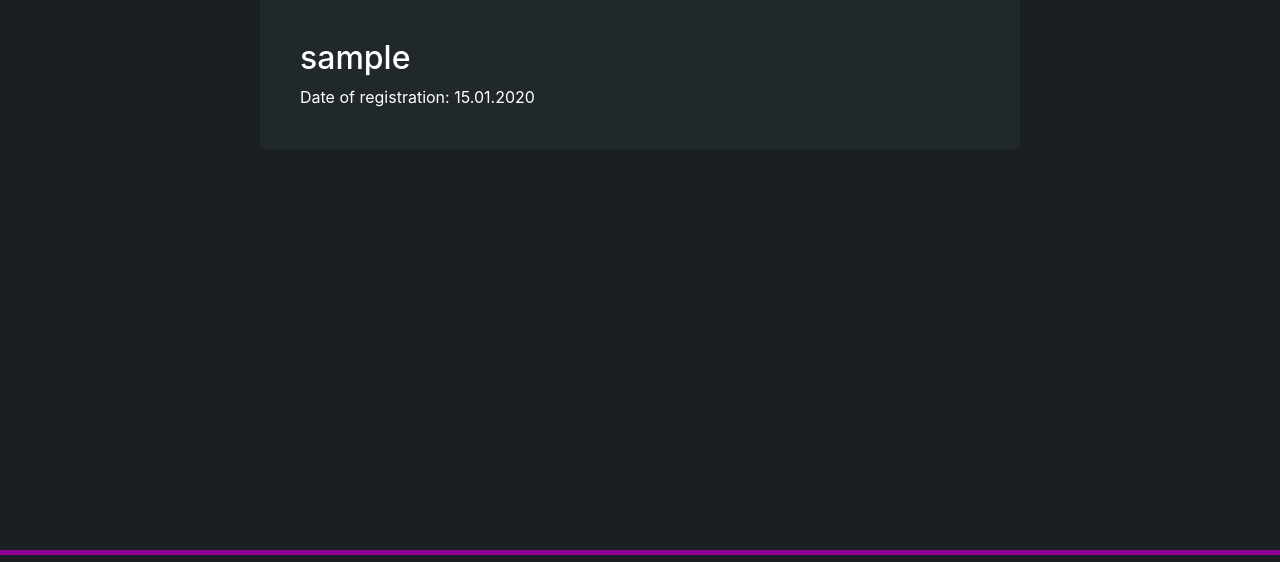
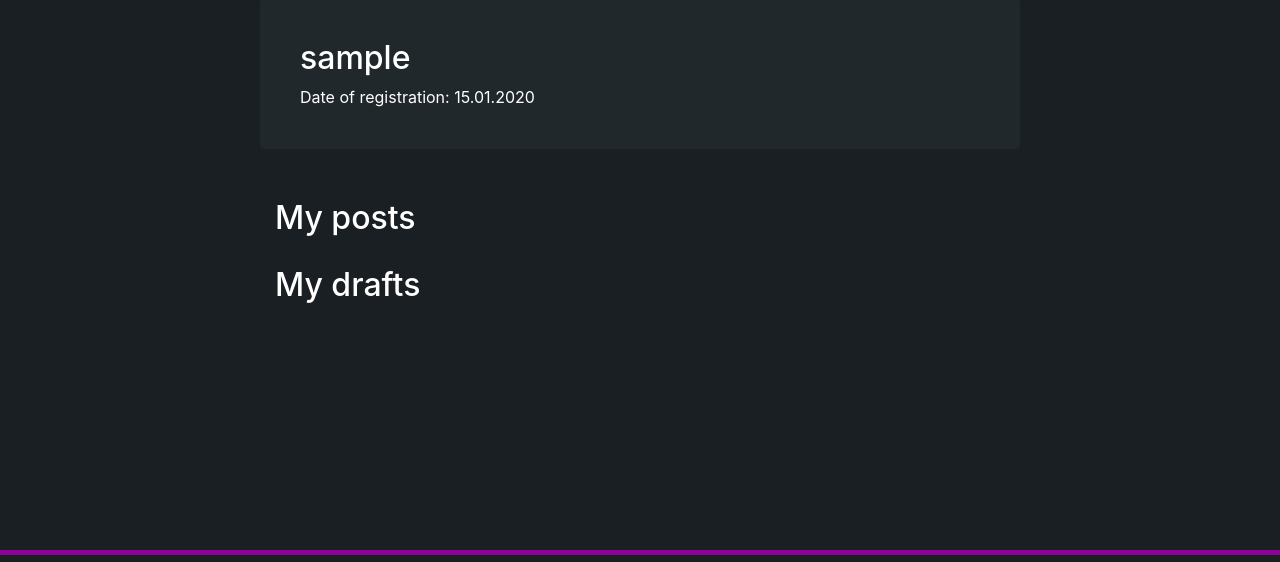
Before and after one commit to OsnovaDT/Blog, a Django app: page /user/1/ in a window 1280 px wide. Shown: the part 181-743 px from the top of the page. Run offline with Django 3.2, Linux system fonts and the light colour scheme; tables that the repository leaves empty hold one stand-in row (values such as "Sample post"); some libraries are stand-ins or nearby versions.

Commit message:
Add posts for user page

```diff
--- a/static/styles/styles.css
+++ b/static/styles/styles.css
@@ -197,4 +197,8 @@ footer {
   padding: 20px;
 }
 
+.user_post_title {
+  padding: 10px 40px;
+}
+
 /*# sourceMappingURL=styles.css.map */
--- a/static/styles/styles.scss
+++ b/static/styles/styles.scss
@@ -230,3 +230,7 @@ footer{
     border-top: 5px solid #8f0097;
     padding: 20px;
 }
+
+.user_post_title{
+    padding: 10px 40px;
+}
--- a/templates/user/detail.html
+++ b/templates/user/detail.html
@@ -7,4 +7,18 @@
         <h2>{{ user.username }}</h2>
         <span>Date of registration: {{ user.date_joined|date:"d.m.Y" }}</span>
     </div>
+
+    <div class="col-md-8 offset-md-2 user_post_title">
+        <h2>My posts</h2>
+    </div>
+    {% for post in posts %}
+        {% include 'for_including/post.html' with CONTENT=post.content|truncatechars:250 IS_LINK=True %}
+    {% endfor %}
+
+    <div class="col-md-8 offset-md-2 user_post_title">
+        <h2>My drafts</h2>
+    </div>
+    {% for post in drafts %}
+        {% include 'for_including/post.html' with CONTENT=post.content|truncatechars:250 IS_LINK=True %}
+    {% endfor %}
 {% endblock content %}
```
Also changed, not shown: readme_images/user_page.png (added), 1 other file.
